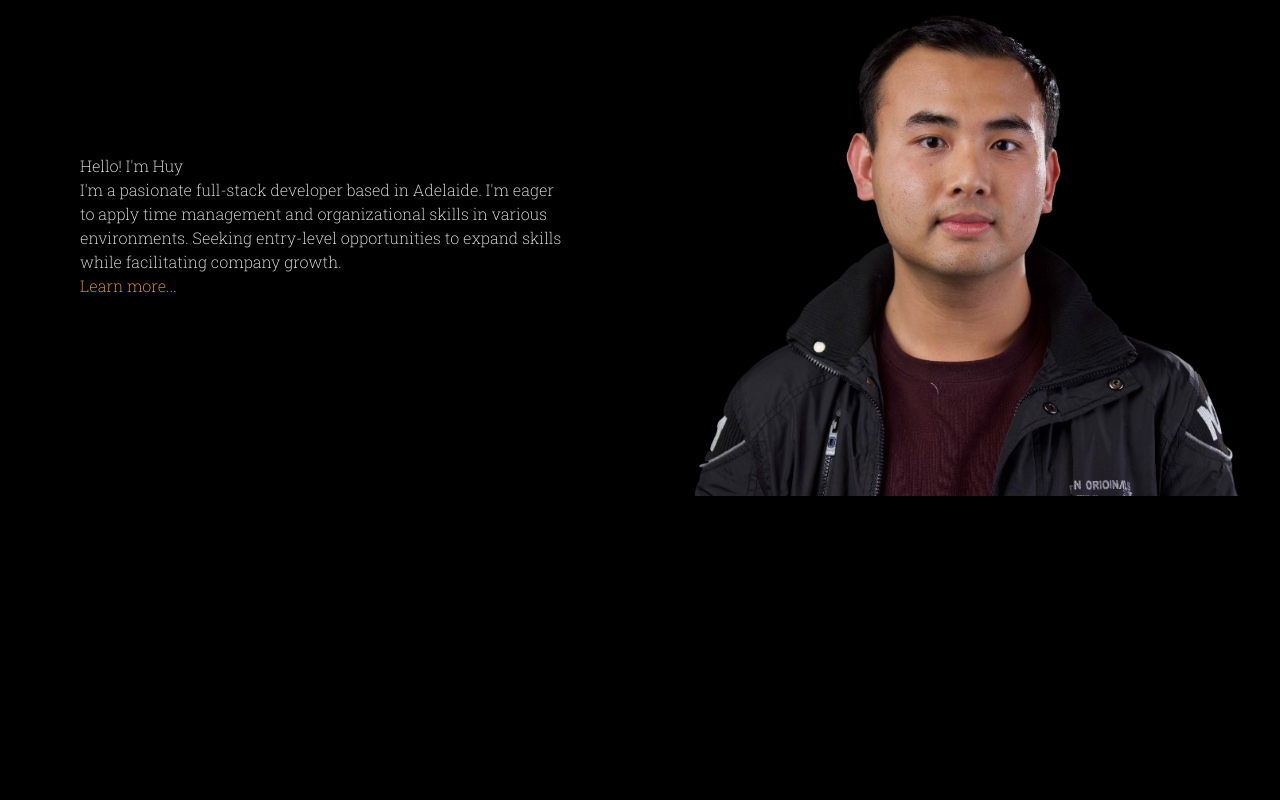
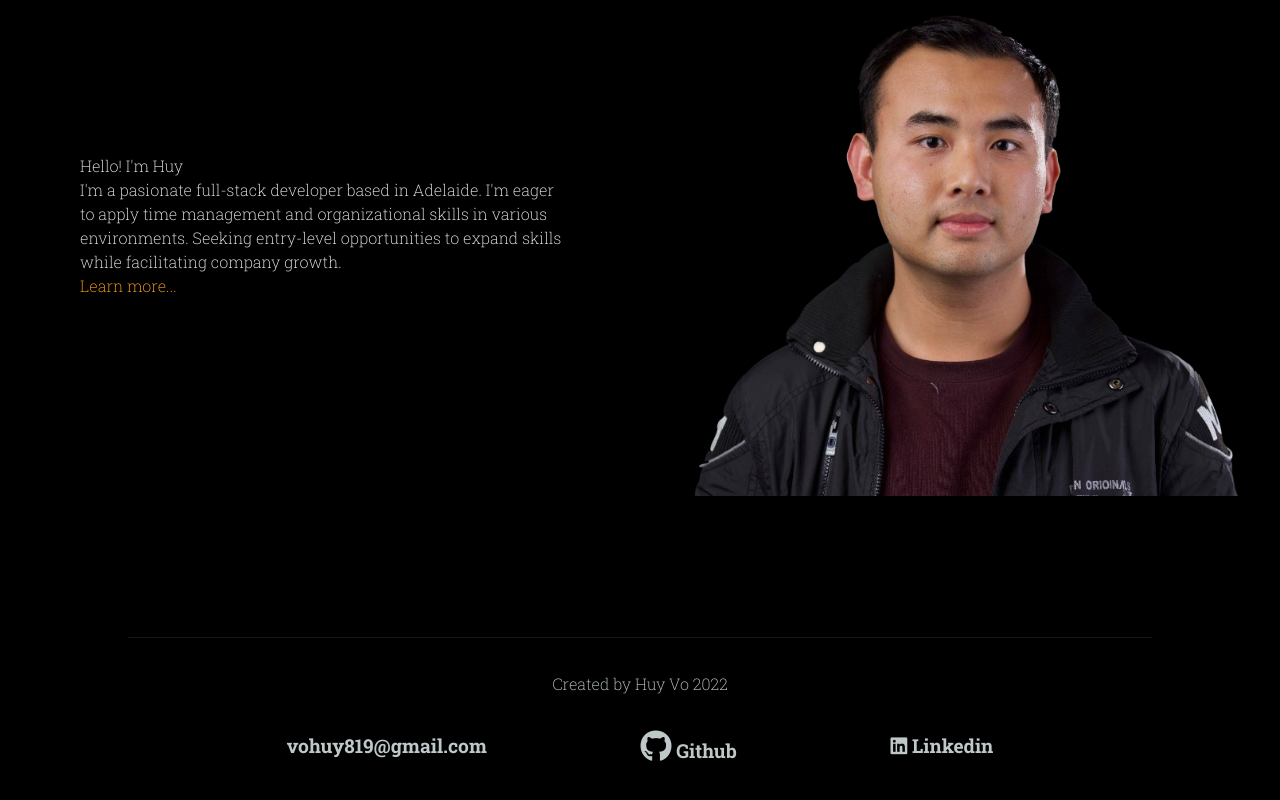
Before and after one commit to HuyHHV/react-portfolio, a React (Create React App) app: page / in a window 1280 px wide. Shown: the part 246-1046 px from the top of the page. Before the commit the page ends 864 px from the top, so only its background shows below. Built offline with nearby package versions, Linux system fonts and the light colour scheme.

Commit message:
add card stylings and footer

```diff
--- a/package.json
+++ b/package.json
@@ -3,6 +3,8 @@
   "version": "0.1.0",
   "private": true,
   "dependencies": {
+    "@fortawesome/fontawesome-svg-core": "^6.1.1",
+    "@fortawesome/react-fontawesome": "^0.1.18",
     "@testing-library/jest-dom": "^5.16.4",
     "@testing-library/react": "^13.2.0",
     "@testing-library/user-event": "^13.5.0",
--- a/public/index.html
+++ b/public/index.html
@@ -12,7 +12,7 @@
     <link rel="manifest" href="%PUBLIC_URL%/manifest.json" />
     <title>Huy Vo</title>
 
-<script src="https://kit.fontawesome.com/8a3045ba90.js" crossorigin="anonymous"></script>
+    <script src="https://kit.fontawesome.com/8a3045ba90.js" crossorigin="anonymous"></script>
   </head>
   <body>
     <noscript>You need to enable JavaScript to run this app.</noscript>
--- a/src/App.js
+++ b/src/App.js
@@ -10,6 +10,7 @@ import Home from './components/pages/Home'
 import Works from './components/pages/Works';
 import Contact from './components/pages/Contact'
 import Resume from './components/pages/Resume';
+import Footer from './components/footer/Footer';
 
 function App() {
   return (
@@ -22,6 +23,7 @@ function App() {
           <Route path="/contact" element = {<Contact/>} />
           <Route path="/resume" element = {<Resume/>} />
       </Routes>
+      <Footer/>
     </Router>
     </>
   );
--- a/src/components/ResumeViewer.css
+++ b/src/components/ResumeViewer.css
@@ -1,3 +1,7 @@
 .resume-wrapper {
     padding-top: 10vh;
+    height: 90vh;
 }
+.iframe {
+    height: 100%;
+}
--- a/src/components/ResumeViewer.jsx
+++ b/src/components/ResumeViewer.jsx
@@ -5,7 +5,7 @@ function ResumeViewer() {
   return (
       <>
          <div className='resume-wrapper'>
-            <iframe src={resume} width="100%" height="500px">
+            <iframe src={resume} width="100%" height="100%">
             </iframe>
         </div>
       </>
--- a/src/components/cards/CardItem.jsx
+++ b/src/components/cards/CardItem.jsx
@@ -1,17 +1,21 @@
 import React from 'react'
-
-
 function CardItem(props) {
   return (
     <>
         {props.repos.map(repo => (
         <section className="card">
-        <a href={repo.link}>
-            <img src={repo.screenshot} alt="screenshot"/>
-        </a>
-        <div className="app-title-wrapper">
-            <h4 className="app-title">{repo.name}</h4>
-        </div>
+          <div className='under-div'>
+            <a href={repo.link}><img src={repo.screenshot} alt="screenshot"/> </a>
+            <div className='over-div' >
+              <div>
+                <a href={repo.github} ><i className="fab fa-github"></i></a>
+                <a href={repo.link} className ="view-app" >View app</a>
+              </div>
+            </div>
+          </div>
+          <div className="app-title-wrapper">
+              <h4 className="app-title">{repo.name}</h4>
+          </div>
       </section>
       ))}
 
--- a/src/components/cards/Cards.css
+++ b/src/components/cards/Cards.css
@@ -1,3 +1,13 @@
+:root {
+    --navbar: #ffffff;
+    --card_header: rgba(139, 19, 0, 1)  ;
+    --yellow: #fca311 ;
+    --white:rgba(255, 255, 255, 0.924);
+    --background: #000000;
+    --footer: #e5e5e5;
+  }
+
+
 .work {
     padding-left: 5%;
     padding-right: 5%;
@@ -40,8 +50,55 @@
 .card {
    flex: 1 1 30em;
    display: flex;
+   align-items: center;
    justify-content: center;
    flex-direction: column;
+
+}
+
+.under-div {
+    display: grid;
+    position: relative;
+    z-index: 1;
+    place-items: center;
+
+}
+
+.over-div a {
+    padding: 1em;
+    color: black;
+    transition: all 0.2 ease-in-out;
+}
+
+.over-div a:hover {
+   color: var(--yellow);
+}
+
+.fa-github {
+    font-size: 2rem;
+}
+.view-app {
+    font-size: 1.2rem;
+    font-weight: bolder;
+}
+
+.over-div {
+
+    visibility: none;
+    position: absolute;
+    background-color: rgba(255, 255, 255, 0.772);
+    opacity: 0;
+    width: 100%;
+    height: 100%;
+    transition: visibility 0s, opacity 0.4s linear;
+}
+
+.card:hover .over-div{
+    visibility: visible;
+    z-index: 2;
+    display: grid;
+    place-items: center;
+    opacity: 1;
 }
 
 .card img {
@@ -53,17 +110,7 @@
     color: var(--navbar);
     line-height: 1.8;
     font-weight: 550;
-    background: rgba(255, 255, 255, 0.05);
+    background: rgba(255, 255, 255, 0.15);
     border-radius: 10px;
     width: 100%;
 }
-
-.hidden-link {
-    display: none;
-    transition: all 0.5s ease-in-out;
-}
-
-.app-title:hover + .hidden-link {
-    display: block;
-    transition: all 0.5s ease-in-out;
-}
--- /dev/null
+++ b/src/components/footer/Footer.css
@@ -0,0 +1,106 @@
+footer {
+    width: 100%;
+    font-size: 1.2rem;
+    font-weight: bolder;
+    color:rgb(191, 200, 200);
+    display: flex;
+    flex-wrap: wrap;
+    justify-content: center;
+    align-items: center;
+}
+
+.footer-wrapper {
+    display: flex;
+    justify-content: center;
+    align-items: center;
+    flex-direction: column;
+    margin-top: 1em;
+    padding-top: 2em;
+    padding-bottom: 2em;
+    width: 80%;
+    position: relative;
+}
+
+.footer-wrapper >h4 {
+    font-size: 1rem;
+    font-weight: lighter;
+}
+
+.footer-wrapper::before {
+    content: "";
+    position: absolute;
+    background-color: rgba(255, 255, 255, 0.081);
+    height: 1px;
+    width: 100%;
+    top: 0%;
+}
+
+.footer-panel > * {
+    color: var(--navbar);
+    text-decoration: none;
+
+}
+
+.footer-panel {
+    justify-content: center;
+    align-items: center;
+    display: flex;
+    gap:8em;
+    padding-top: 2em;
+    position: relative;
+    width: 80%;
+}
+
+
+.footer-panel > * {
+    color: rgb(191, 200, 200);
+    position: relative;
+    display: inline-block;
+}
+
+.footer-panel *:hover {
+    color: var(--hover_link);
+}
+
+.footer-panel *::after {
+    content: "";
+    position: absolute;
+    background-color: var(--hover_link);
+    height: 3px;
+    width: 0%;
+    left: 0%;
+    top: 100%;
+    transition: 0.3s ease-in-out;
+}
+
+.footer-panel *:hover::after {
+    width: 100%;
+}
+
+
+.footer-panel li a {
+    text-decoration: none;
+    z-index: 1;
+    color: rgb(191, 200, 200);
+}
+
+.footer-panel li a:visited {
+    color:var(--navbar);
+    text-decoration: none;
+}
+
+
+@media screen and (max-width: 768px) {
+
+    nav {
+        padding: 0.7em 2em 0.7em;
+    }
+
+    .footer-panel {
+        flex-wrap: wrap;
+        flex-direction: column;
+        align-items: center;
+        justify-content: space-around;
+    }
+
+}
--- /dev/null
+++ b/src/components/footer/Footer.jsx
@@ -0,0 +1,21 @@
+import React from 'react';
+import './Footer.css'
+function Footer() {
+
+    return (
+        <>
+        <footer>
+            <div className="footer-wrapper">
+                <h4>Created by Huy Vo 2022</h4>
+                <ul className='footer-panel'>
+                    <li> vohuy819@gmail.com </li>
+                    <li> <a href="https://github.com/HuyHHV"><i class="fab fa-github"></i> Github</a></li>
+                    <li> <a href="https://www.linkedin.com/in/huy-vo-a5b638118/"><i class="fab fa-linkedin"></i> Linkedin</a></li>
+                </ul>
+            </div>
+        </footer>
+        </>
+    )
+};
+
+export default Footer;
--- a/src/components/form/form.css
+++ b/src/components/form/form.css
@@ -19,7 +19,7 @@
 }
 
 .form {
-  margin-top: 30vh;
+  margin-top: 20vh;
   height: 98vh;
   display: flex;
   align-items: center;
@@ -39,7 +39,14 @@
   padding-left: 1em;
   margin-bottom: 1.5em;
   }
-
+.form textarea {
+  display: flex;
+  background-color: var(--white);
+  width: 100%;
+  height: 5em;
+  padding-left: 1em;
+  margin-bottom: 1.5em;
+}
 .form button {
   padding: 0.5em;
   border-radius: 4px;
--- a/src/components/form/form.jsx
+++ b/src/components/form/form.jsx
@@ -5,7 +5,7 @@ function Form() {
   const [firstName, setFirstName] = useState('');
   const [lastName, setLastName] = useState('');
   const [email, setEmail] = useState('');
-
+  const [message, setMessage] = useState('');
   const handleInputChange = (e) => {
     // Getting the value and name of the input which triggered the change
     const { name, value } = e.target;
@@ -23,6 +23,7 @@ function Form() {
     setFirstName('');
     setLastName('');
     setEmail('');
+    setMessage('');
   };
 
   return (
@@ -52,6 +53,14 @@ function Form() {
           type="text"
           placeholder="Email"
         />
+        <label htmlFor="message">Write a message</label>
+        <textarea
+          value={message}
+          name="message"
+          onChange={handleInputChange}
+          type="text"
+          placeholder="your message"
+        />
         <button type="submit" onClick={handleFormSubmit}>
           Submit
         </button>
```
Also changed, not shown: 1 other file (tests, documents, lock files or other folders).
